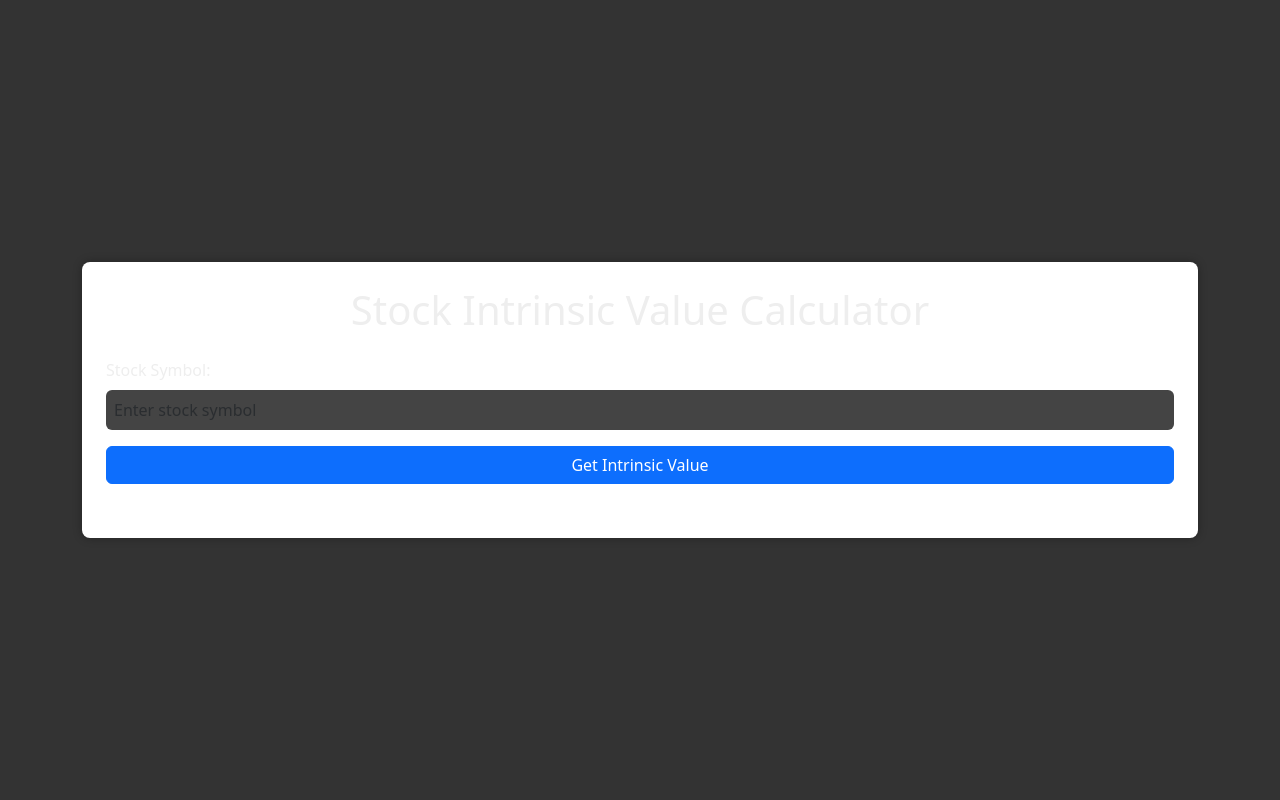
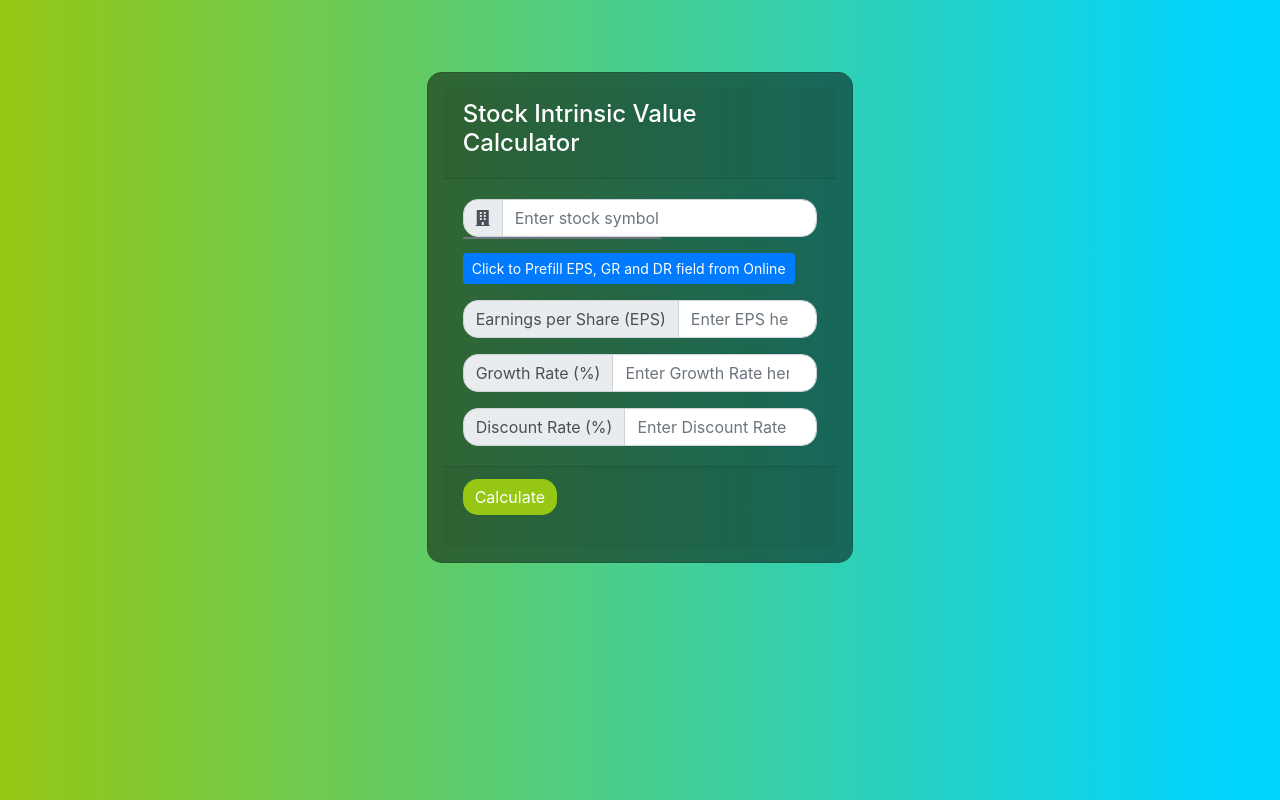
Before and after one commit to abhinayTiwari/CalculateIntirinsicValue, a plain HTML site: page index.html in a window 1280 px wide. Drawn offline with nearby package versions, Linux system fonts and the light colour scheme.

Commit message:
updated ui for calculator

```diff
--- a/index.html
+++ b/index.html
@@ -1,61 +1,80 @@
 <!DOCTYPE html>
-<html lang="en">
+<html>
 
 <head>
-   <meta charset="UTF-8">
-   <title>Stock Intrinsic Value Calculator</title>
-   <link href="https://cdn.jsdelivr.net/npm/bootstrap@5.3.0/dist/css/bootstrap.min.css" rel="stylesheet">
+   <title>Animated Dynamic Form</title>
+   <link rel="stylesheet" href="https://stackpath.bootstrapcdn.com/bootstrap/4.1.3/css/bootstrap.min.css"
+      integrity="sha384-MCw98/SFnGE8fJT3GXwEOngsV7Zt27NXFoaoApmYm81iuXoPkFOJwJ8ERdknLPMO" crossorigin="anonymous">
+   <link rel="stylesheet" href="https://cdnjs.cloudflare.com/ajax/libs/animate.css/3.5.2/animate.min.css">
+   <link rel="stylesheet" href="https://use.fontawesome.com/releases/v5.3.1/css/all.css"
+      integrity="sha384-mzrmE5qonljUremFsqc01SB46JvROS7bZs3IO2EmfFsd15uHvIt+Y8vEf7N7fWAU" crossorigin="anonymous">
    <style>
+      html,
       body {
-         /* font-family: Arial, sans-serif; */
-         background-color: #333;
-         color: #eee;
-         /* margin: 0;
-         display: flex;
-         justify-content: center;
-         align-items: center;
-         height: 100vh; */
+         height: 100%;
+         margin: 0;
+         background: rgb(2, 0, 36);
+         background: linear-gradient(90deg, rgba(2, 0, 36, 1) 0%, rgba(149, 199, 20, 1) 0%, rgba(0, 212, 255, 1) 96%);
+
       }
 
-      h1 {
-         text-align: center;
+      .myForm {
+         background-color: rgba(0, 0, 0, 0.5) !important;
+         padding: 15px !important;
+         border-radius: 15px !important;
+         color: white;
+
       }
 
-      label {
-         display: block;
-         margin-bottom: 5px;
+      input {
+         border-radius: 0 15px 15px 0 !important;
+
       }
 
-      input[type="text"],
-      input[type="number"],
-      button {
-         margin-bottom: 10px;
-         padding: 8px;
-         border: none;
+      input:focus {
+         outline: none;
+         box-shadow: none !important;
+         border: 1px solid #ccc !important;
+
       }
 
-      input[type="text"],
-      input[type="number"] {
-         width: 100%;
-         background-color: #444;
-         color: #eee;
+      .br-15 {
+         border-radius: 15px 0 0 15px !important;
       }
 
-      button {
-         width: 100%;
-         background-color: #4CAF50;
-         color: white;
-         cursor: pointer;
-         transition: background-color 0.3s ease;
+      #add_more {
+         color: white !important;
+         background-color: #fa8231 !important;
+         border-radius: 15px !important;
+         border: 0 !important;
+
       }
 
-      button:hover {
-         background-color: #45a049;
+      #remove_more {
+         color: white !important;
+         background-color: #fc5c65 !important;
+         border-radius: 15px !important;
+         border: 0 !important;
+         display: none;
+
       }
 
-      #result {
-         margin-top: 20px;
-         font-weight: bold;
+      .submit_btn {
+         border-radius: 15px !important;
+         background-color: #95c714 !important;
+         border: 0 !important;
+      }
+
+
+      .suggestions-container {
+         max-height: 200px;
+         overflow-y: auto;
+      }
+
+      #suggestions {
+         min-width: 198px;
+         border-radius: 4px;
+         z-index: 1;
       }
 
       .calculator {
@@ -64,53 +83,80 @@
          background-color: #fff;
       }
 
-      .suggestions-container {
-         max-height: 200px;
-         /* Set a maximum height */
-         overflow-y: auto;
-         /* Enable vertical scrolling */
-         border: 1px solid #ccc;
-         border-radius: 4px;
-         background-color: #fff;
-      }
-
       .suggestion {
          cursor: pointer;
          padding: 5px;
+         color: #757373;
       }
 
       .suggestion:hover {
-         background-color: #eee;
+         background-color: #646060;
+         color: #fffdfd;
+      }
+
+      #result {
+         margin-top: 20px;
+         font-weight: bold;
       }
    </style>
 
 
 </head>
 
-<body class="d-flex justify-content-center align-items-center min-vh-100">
-   <div class="container-lg">
-      <div class="calculator p-4">
-         <h1 class="text-center mb-4">Stock Intrinsic Value Calculator</h1>
-         <div class="mb-3">
-            <label for="stockSymbol" class="form-label">Stock Symbol:</label>
-            <input type="text" class="form-control" id="stockSymbol" placeholder="Enter stock symbol" required>
+<body>
+   <dvi class="container h-100">
+      <div class="d-flex justify-content-center">
+         <div class="card mt-5 col-md-4 animated bounceInDown myForm">
+            <div class="card-header">
+               <h4>Stock Intrinsic Value Calculator</h4>
+            </div>
+            <div class="card-body">
+               <form>
+                  <div id="dynamic_container">
+                     <div class="input-group">
+                        <div class="input-group-prepend">
+                           <span class="input-group-text br-15"><i class="fas fa-building"></i></span>
+                        </div>
+                        <input type="text" class="form-control" id="stockSymbol" placeholder="Enter stock symbol"
+                           required>
+                     </div>
+                     <div class="mb-3 suggestions-container">
+                        <div id="suggestions"
+                           class="position-absolute bg-light border border-secondary rounded-3"></div>
+                     </div>
+                     <button onclick="fetchStockData()" class="btn btn-primary btn-sm">Click to Prefill EPS, GR and DR
+                        field from Online</button>
+                     <div class="input-group mt-3">
+                        <div class="input-group-prepend">
+                           <span class="input-group-text br-15">Earnings per Share (EPS)</span>
+                        </div>
+                        <input type="number" id="eps" placeholder="Enter EPS here..." class="form-control" step="0.01"
+                           min="0" required>
+                     </div>
+                     <div class="input-group mt-3">
+                        <div class="input-group-prepend">
+                           <span class="input-group-text br-15">Growth Rate (%)</span>
+                        </div>
+                        <input type="number" id="growthRate" placeholder="Enter Growth Rate here..." class="form-control"
+                           step="0.1" min="0" required>
+                     </div>
+                     <div class="input-group mt-3">
+                        <div class="input-group-prepend">
+                           <span class="input-group-text br-15">Discount Rate (%)</span>
+                        </div>
+                        <input type="number" id="discountRate" placeholder="Enter Discount Rate here..."
+                           class="form-control" step="0.1" min="0" required>
+                     </div>
+                  </div>
+               </form>
+            </div>
+            <div class="card-footer">
+               <button class="btn btn-success submit_btn" onclick="calculateIntrinsicValue()">Calculate</button>
+               <p id="result"></p>
+            </div>
          </div>
-         <div class="mb-3 position-relative">
-            <div id="suggestions" class="position-absolute bg-light border border-secondary rounded-3 d-none"></div>
-         </div>
-         <button onclick="fetchStockData()" class="btn btn-primary">Get Intrinsic Value</button>
-         <div id="inputs" style="display: none;">
-            <label for="eps">Earnings per Share (EPS):</label>
-            <input type="number" id="eps" step="0.01" min="0" required><br>
-            <label for="growthRate">Growth Rate (%) (set according to your model):</label>
-            <input type="number" id="growthRate" step="0.1" min="0" required><br>
-            <label for="discountRate">Discount Rate (%) (set according to your model):</label>
-            <input type="number" id="discountRate" step="0.1" min="0" required><br>
-            <button onclick="calculateIntrinsicValue()">Calculate</button>
-         </div>
-         <p id="result"></p>
       </div>
-   </div>
+   </dvi>
 
    <script>
 
@@ -179,8 +225,6 @@
             document.getElementById('eps').value = annualEarnings;
             document.getElementById('growthRate').value = growthRate * 100;
             document.getElementById('discountRate').value = discountRate * 100;
-
-            document.getElementById('inputs').style.display = 'block';
          } catch (error) {
             console.error('Error fetching data:', error);
             document.getElementById('result').textContent = `Failed to fetch data. Please try again. ${data?.Information}`;
```
